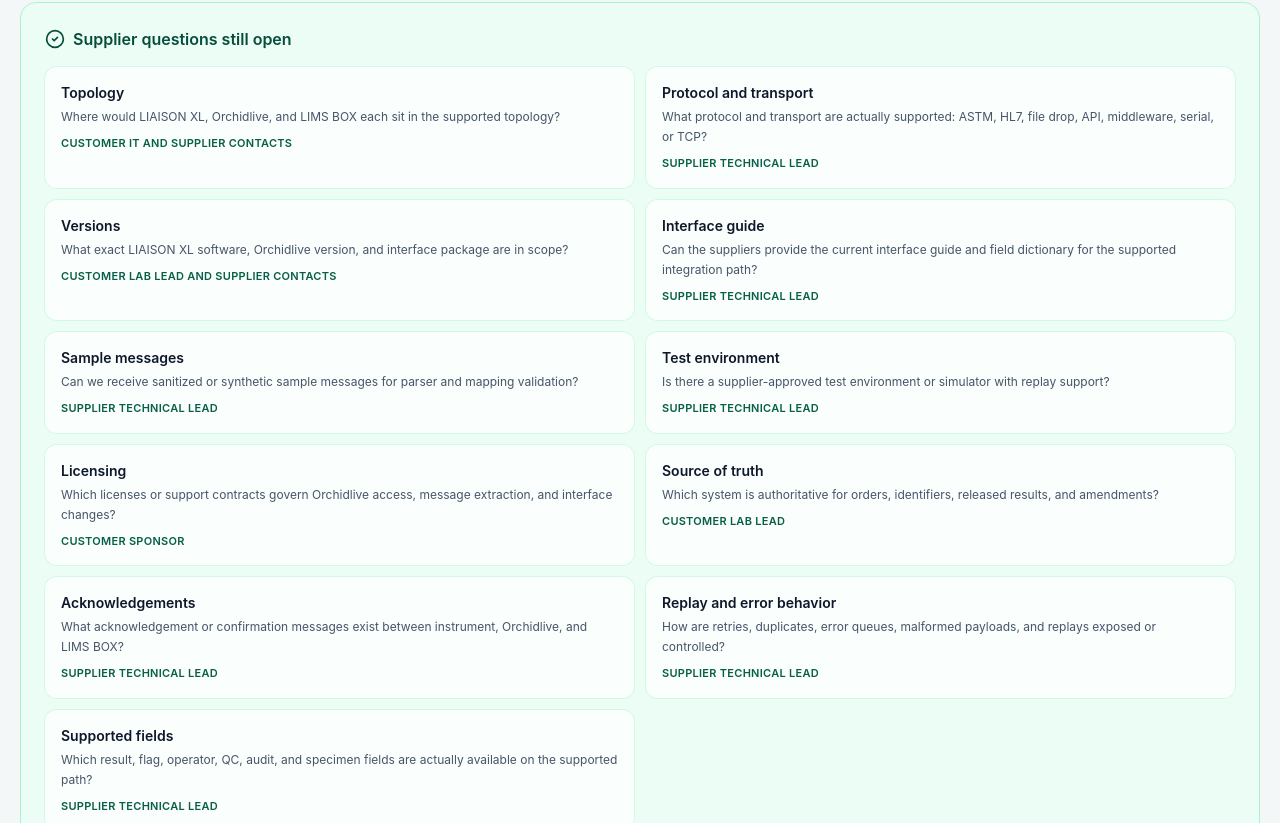
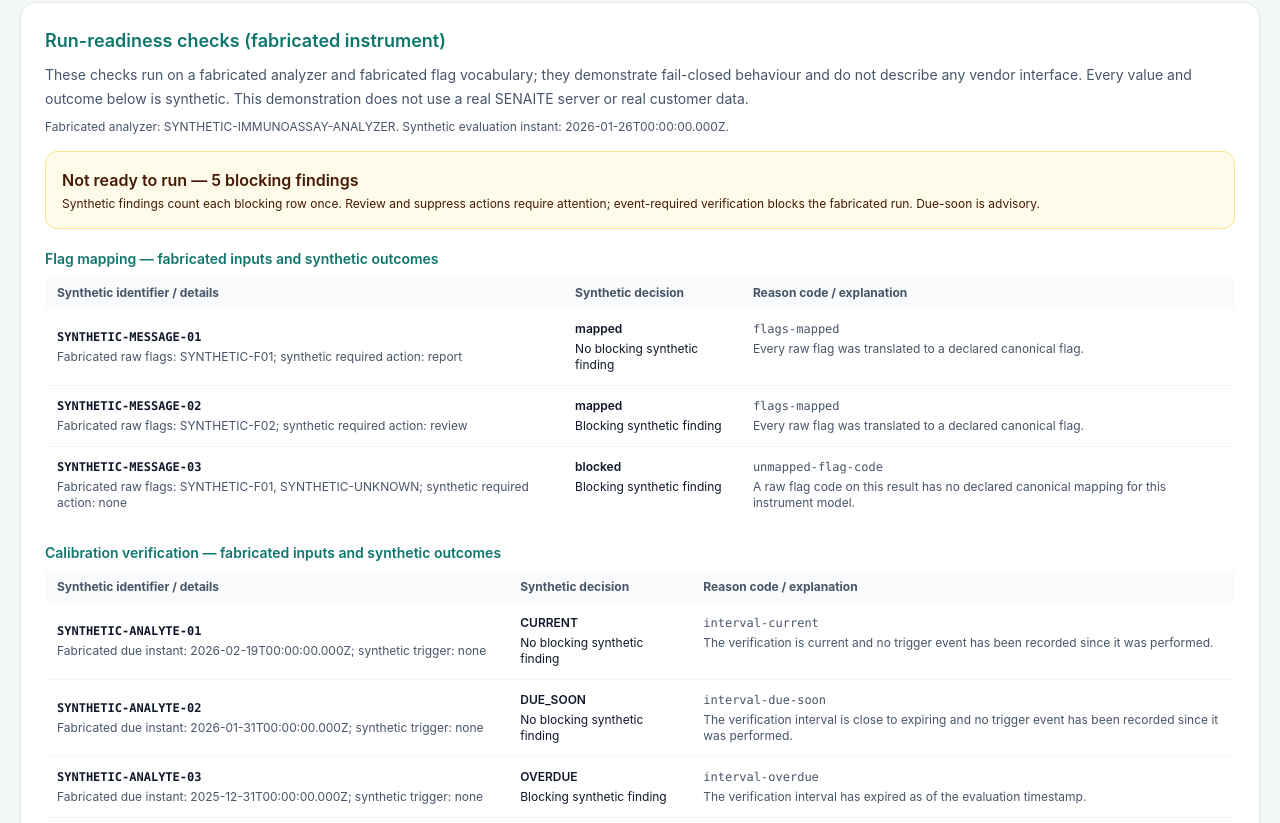
Before and after one commit to TombStoneDash/lims-box, a Next.js app: page /pilot/ohworks/instrument in a window 1280 px wide. Shown: the part 1757-2580 px from the top of the page. Built offline with nearby package versions, Linux system fonts and the light colour scheme.

Commit message:
feat(ohworks): fail-closed run-readiness panel on the pilot instrument page
Built by Codex on Main Daisy (Hudson's ChatGPT account), queue job 145-lims-ohworks-instrument-readiness-panel.

Co-Authored-By: Claude Fable 5.1 <noreply@anthropic.com>

```diff
--- a/app/pilot/ohworks/instrument/page.tsx
+++ b/app/pilot/ohworks/instrument/page.tsx
@@ -1,3 +1,4 @@
+import { buildPilotInstrumentReadinessView } from '@/lib/ohworks-demo-instrument-readiness-view';
 import { AlertOctagon, Cable, CheckCircle2, GitBranch, ShieldAlert } from 'lucide-react';
 import {
   discoveryGates,
@@ -15,6 +16,7 @@ interface PageProps {
 export default async function OHWorksInstrumentWorkbench({ searchParams }: PageProps) {
   const params = searchParams ? await searchParams : undefined;
   const role = resolveRoleView(params?.role);
+  const readiness = buildPilotInstrumentReadinessView();
 
   return (
     <div className="space-y-7">
@@ -123,6 +125,59 @@ export default async function OHWorksInstrumentWorkbench({ searchParams }: PageP
         ))}
       </section>
 
+      <section className="rounded-2xl border border-slate-200 bg-white p-6 shadow-sm">
+        <h2 className="text-lg font-semibold text-teal-700">Run-readiness checks (fabricated instrument)</h2>
+        <p className="mt-2 text-sm leading-6 text-slate-600">
+          These checks run on a fabricated analyzer and fabricated flag vocabulary; they demonstrate fail-closed
+          behaviour and do not describe any vendor interface. Every value and outcome below is synthetic.
+          This demonstration does not use a real SENAITE server or real customer data.
+        </p>
+        <p className="mt-2 break-words text-xs text-slate-600">
+          Fabricated analyzer: {readiness.instrumentModel}. Synthetic evaluation instant: {readiness.asOf}.
+        </p>
+        <div className="mt-4 rounded-xl border border-amber-200 bg-amber-50 p-4 text-amber-950">
+          <p className="font-semibold">{readiness.statusText}</p>
+          <p className="mt-1 text-xs">Synthetic findings count each blocking row once. Review and suppress actions require attention;
+            event-required verification blocks the fabricated run. Due-soon is advisory.</p>
+        </div>
+        {[
+          { title: 'Flag mapping', rows: readiness.flagRows },
+          { title: 'Calibration verification', rows: readiness.calibrationRows },
+          { title: 'Calibrator lot traceability', rows: readiness.traceabilityRows },
+        ].map(({ title, rows }) => (
+          <div key={title} className="mt-5 overflow-x-auto">
+            <table className="w-full min-w-[640px] text-left text-xs">
+              <caption className="pb-2 text-left text-sm font-semibold text-teal-700">{title} — fabricated inputs and synthetic outcomes</caption>
+              <thead className="bg-slate-50 text-slate-600">
+                <tr>
+                  <th scope="col" className="px-3 py-2">Synthetic identifier / details</th>
+                  <th scope="col" className="px-3 py-2">Synthetic decision</th>
+                  <th scope="col" className="px-3 py-2">Reason code / explanation</th>
+                </tr>
+              </thead>
+              <tbody className="divide-y divide-slate-100">
+                {rows.map((row) => (
+                  <tr key={row.id}>
+                    <th scope="row" className="px-3 py-3 font-normal">
+                      <span className="font-mono font-semibold">{row.id}</span>
+                      <p className="mt-1 text-slate-600">{row.detail}</p>
+                    </th>
+                    <td className="px-3 py-3 align-top font-semibold">
+                      {row.decision}
+                      <p className="mt-1 font-normal">{row.blocking ? 'Blocking synthetic finding' : 'No blocking synthetic finding'}</p>
+                    </td>
+                    <td className="px-3 py-3 align-top text-slate-600">
+                      <span className="font-mono">{row.reasonCode}</span>
+                      <p className="mt-1">{row.explanation}</p>
+                    </td>
+                  </tr>
+                ))}
+              </tbody>
+            </table>
+          </div>
+        ))}
+      </section>
+
       <section className="rounded-2xl border border-emerald-200 bg-emerald-50 p-6">
         <div className="flex items-center gap-2 text-emerald-900">
           <CheckCircle2 className="h-5 w-5" />
--- /dev/null
+++ b/lib/ohworks-demo-instrument-readiness-view.ts
@@ -0,0 +1,119 @@
+import { mapInstrumentFlags, explainFlagMappingReason, type InstrumentFlagMappingTable } from './ohworks-instrument-flags';
+import { evaluateCalibrationVerificationSchedule, explainCalibrationVerificationReason, type CalibrationVerificationScheduleInput } from './ohworks-calibration-verification';
+import { evaluateCalibratorLotTraceability, explainTraceabilityReason, type CalibratorLotRegistry } from './ohworks-calibrator-traceability';
+
+/** Fabricated inputs only; no instrument transport or backing server. */
+export const DEMO_AS_OF = '2026-01-26T00:00:00.000Z';
+const MODEL = 'SYNTHETIC-IMMUNOASSAY-ANALYZER';
+
+export interface PilotInstrumentReadinessFixture {
+  asOf: string;
+  instrumentModel: string;
+  flagTable: InstrumentFlagMappingTable;
+  messages: ReadonlyArray<{ id: string; rawFlagCodes: ReadonlyArray<string> }>;
+  schedules: ReadonlyArray<CalibrationVerificationScheduleInput>;
+  lotRegistry: CalibratorLotRegistry;
+  lotIds: ReadonlyArray<string>;
+}
+
+export function createPilotInstrumentReadinessFixture(): PilotInstrumentReadinessFixture {
+  return {
+    asOf: DEMO_AS_OF,
+    instrumentModel: MODEL,
+    flagTable: {
+      [MODEL]: {
+        'SYNTHETIC-F01': { canonicalFlag: 'SYNTHETIC-REPORTABLE', severity: 'info', action: 'report' },
+        'SYNTHETIC-F02': { canonicalFlag: 'SYNTHETIC-REVIEW', severity: 'high', action: 'review' },
+      },
+    },
+    messages: [
+      { id: 'SYNTHETIC-MESSAGE-01', rawFlagCodes: ['SYNTHETIC-F01'] },
+      { id: 'SYNTHETIC-MESSAGE-02', rawFlagCodes: ['SYNTHETIC-F02'] },
+      { id: 'SYNTHETIC-MESSAGE-03', rawFlagCodes: ['SYNTHETIC-F01', 'SYNTHETIC-UNKNOWN'] },
+    ],
+    schedules: [
+      { instrumentId: MODEL, analyteId: 'SYNTHETIC-ANALYTE-01', lastVerifiedAt: '2026-01-20T00:00:00.000Z', maxIntervalDays: 30, triggerEvents: [] },
+      { instrumentId: MODEL, analyteId: 'SYNTHETIC-ANALYTE-02', lastVerifiedAt: '2026-01-01T00:00:00.000Z', maxIntervalDays: 30, triggerEvents: [] },
+      { instrumentId: MODEL, analyteId: 'SYNTHETIC-ANALYTE-03', lastVerifiedAt: '2025-12-01T00:00:00.000Z', maxIntervalDays: 30, triggerEvents: [] },
+      { instrumentId: MODEL, analyteId: 'SYNTHETIC-ANALYTE-04', lastVerifiedAt: '2026-01-20T00:00:00.000Z', maxIntervalDays: 30, triggerEvents: [{ kind: 'reagent-lot-change', occurredAt: '2026-01-25T00:00:00.000Z' }] },
+    ],
+    lotRegistry: {
+      'SYNTHETIC-LOT-01': { lotId: 'SYNTHETIC-LOT-01', parentReferenceId: 'SYNTHETIC-REFERENCE', certificateExpiresAt: '2026-06-01T00:00:00.000Z', assignedValue: 100, assignedValueUncertainty: 0.5 },
+      'SYNTHETIC-LOT-02': { lotId: 'SYNTHETIC-LOT-02', parentReferenceId: 'SYNTHETIC-REFERENCE', certificateExpiresAt: '2026-01-01T00:00:00.000Z', assignedValue: 100, assignedValueUncertainty: 0.5 },
+      'SYNTHETIC-REFERENCE': { lotId: 'SYNTHETIC-REFERENCE', isDeclaredReference: true, certificateExpiresAt: '2026-06-01T00:00:00.000Z', assignedValue: 100, assignedValueUncertainty: 0.1 },
+    },
+    lotIds: ['SYNTHETIC-LOT-01', 'SYNTHETIC-LOT-02'],
+  };
+}
+
+export interface PilotReadinessRow {
+  id: string;
+  detail: string;
+  decision: string;
+  reasonCode: string;
+  explanation: string;
+  blocking: boolean;
+}
+
+export interface PilotInstrumentReadinessView {
+  asOf: string;
+  instrumentModel: string;
+  flagRows: PilotReadinessRow[];
+  calibrationRows: PilotReadinessRow[];
+  traceabilityRows: PilotReadinessRow[];
+  blockingFindings: number;
+  readyToRun: boolean;
+  statusText: string;
+}
+
+/** One blocking finding per row. Due-soon is advisory; review/suppress and event requirements block. */
+export function buildInstrumentReadinessView(fixture: PilotInstrumentReadinessFixture): PilotInstrumentReadinessView {
+  const flagRows = fixture.messages.map(({ id, rawFlagCodes }) => {
+    const result = mapInstrumentFlags(fixture.flagTable, fixture.instrumentModel, rawFlagCodes);
+    return {
+      id,
+      detail: `Fabricated raw flags: ${rawFlagCodes.join(', ') || 'none'}; synthetic required action: ${result.requiredAction}`,
+      decision: result.decision,
+      reasonCode: result.reasonCode,
+      explanation: explainFlagMappingReason(result.reasonCode),
+      blocking: result.decision === 'blocked' || result.requiredAction === 'review' || result.requiredAction === 'suppress',
+    };
+  });
+  const calibrationRows = fixture.schedules.map((schedule) => {
+    const result = evaluateCalibrationVerificationSchedule(schedule, fixture.asOf);
+    return {
+      id: schedule.analyteId,
+      detail: `Fabricated due instant: ${result.dueAt ?? 'unavailable'}; synthetic trigger: ${result.governingTriggerKind ?? 'none'}`,
+      decision: result.decision,
+      reasonCode: result.reasonCode,
+      explanation: explainCalibrationVerificationReason(result.reasonCode),
+      blocking: result.decision === 'OVERDUE' || result.decision === 'REQUIRED_BY_EVENT',
+    };
+  });
+  const traceabilityRows = fixture.lotIds.map((lotId) => {
+    const result = evaluateCalibratorLotTraceability(fixture.lotRegistry, lotId, fixture.asOf);
+    return {
+      id: lotId,
+      detail: `Fabricated reference chain: ${result.chain.join(' → ')}`,
+      decision: result.decision,
+      reasonCode: result.reasonCode,
+      explanation: explainTraceabilityReason(result.reasonCode),
+      blocking: result.decision === 'not_traceable',
+    };
+  });
+  const blockingFindings = [...flagRows, ...calibrationRows, ...traceabilityRows].filter((row) => row.blocking).length;
+  return {
+    asOf: fixture.asOf,
+    instrumentModel: fixture.instrumentModel,
+    flagRows,
+    calibrationRows,
+    traceabilityRows,
+    blockingFindings,
+    readyToRun: blockingFindings === 0,
+    statusText: blockingFindings === 0 ? 'Ready to run — fabricated checks only' : `Not ready to run — ${blockingFindings} blocking findings`,
+  };
+}
+
+export function buildPilotInstrumentReadinessView(): PilotInstrumentReadinessView {
+  return buildInstrumentReadinessView(createPilotInstrumentReadinessFixture());
+}
```
Also changed, not shown: 1 other file (tests, documents, lock files or other folders).
